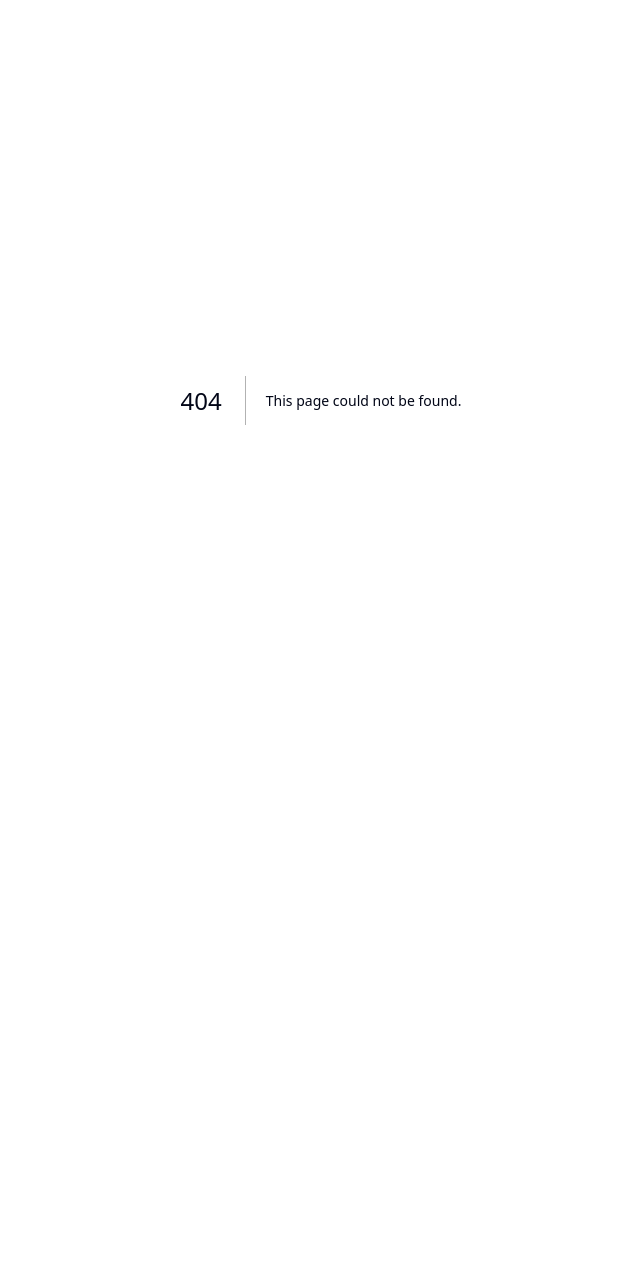
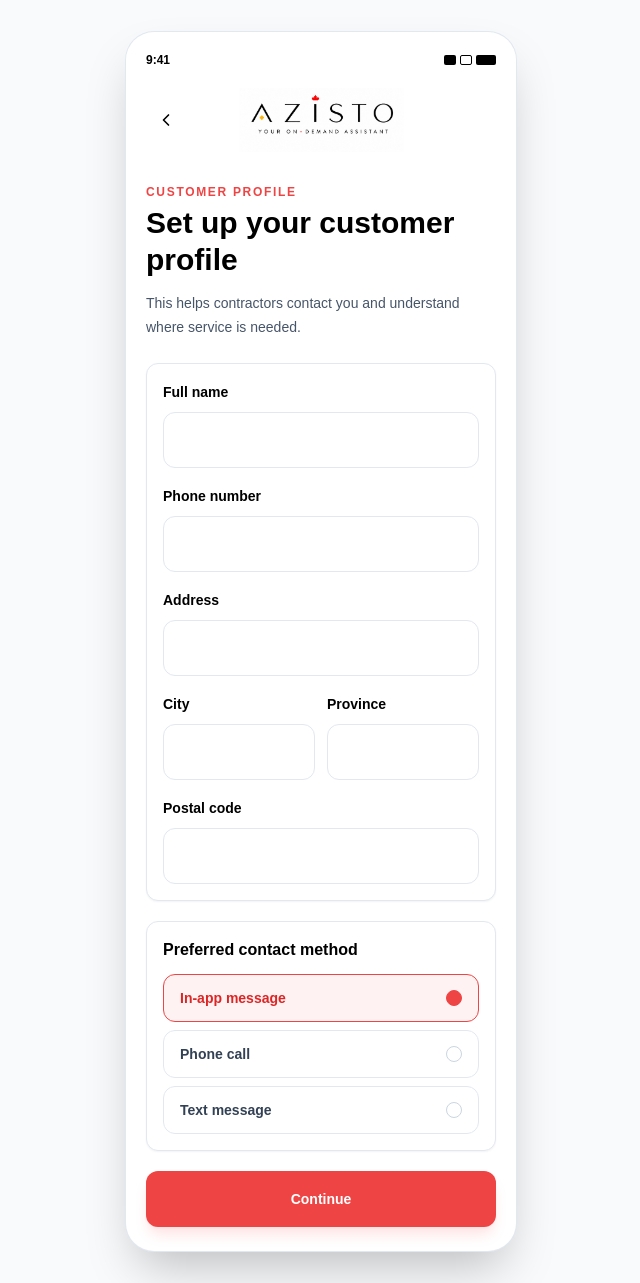
Before and after one commit to azisto-dev/azisto, a Next.js app: page /customer/onboarding in a window 1280 px wide. Before the commit this address had no page. Shown: the whole page, without its empty margins (319-959 px from the left). Before the commit the page ends 800 px from the top, so only its background shows below. Built offline with nearby package versions, Linux system fonts and the light colour scheme.

Commit message:
Add customer onboarding

```diff
--- a/app/account-type/page.tsx
+++ b/app/account-type/page.tsx
@@ -6,7 +6,7 @@ const accountTypes = [
     description:
       "Find trusted help for home, car, pet, garden, moving, and roadside services.",
     buttonText: "Continue as Customer",
-    href: "/home",
+    href: "/customer/onboarding",
   },
   {
     title: "Contractor",
--- /dev/null
+++ b/app/customer/onboarding/page.tsx
@@ -0,0 +1,270 @@
+"use client";
+
+import Link from "next/link";
+import { useRouter } from "next/navigation";
+import { useState } from "react";
+import { doc, serverTimestamp, setDoc } from "firebase/firestore";
+import { ChevronLeft } from "lucide-react";
+import { auth, db } from "@/lib/firebase";
+
+const contactMethods = ["In-app message", "Phone call", "Text message"];
+
+type CustomerForm = {
+  fullName: string;
+  phoneNumber: string;
+  address: string;
+  city: string;
+  province: string;
+  postalCode: string;
+};
+
+const initialForm: CustomerForm = {
+  fullName: "",
+  phoneNumber: "",
+  address: "",
+  city: "",
+  province: "",
+  postalCode: "",
+};
+
+function StatusBar() {
+  return (
+    <div className="mb-5 flex items-center justify-between text-xs font-bold">
+      <span>9:41</span>
+      <div className="flex items-center gap-1">
+        <span className="h-2.5 w-3 rounded-sm bg-black" />
+        <span className="h-2.5 w-3 rounded-sm border border-black" />
+        <span className="h-2.5 w-5 rounded-sm bg-black" />
+      </div>
+    </div>
+  );
+}
+
+function FieldLabel({ children }: { children: React.ReactNode }) {
+  return (
+    <label className="text-sm font-bold leading-5 text-black">{children}</label>
+  );
+}
+
+export default function CustomerOnboardingPage() {
+  const router = useRouter();
+  const [form, setForm] = useState<CustomerForm>(initialForm);
+  const [preferredContactMethod, setPreferredContactMethod] =
+    useState("In-app message");
+  const [errorMessage, setErrorMessage] = useState("");
+  const [isSaving, setIsSaving] = useState(false);
+
+  function updateField(field: keyof CustomerForm, value: string) {
+    setForm((currentForm) => ({
+      ...currentForm,
+      [field]: value,
+    }));
+  }
+
+  async function handleContinue() {
+    const user = auth.currentUser;
+
+    if (!user) {
+      router.push("/login?reason=customer-onboarding");
+      return;
+    }
+
+    try {
+      setIsSaving(true);
+      setErrorMessage("");
+
+      await setDoc(
+        doc(db, "customers", user.uid),
+        {
+          userId: user.uid,
+          fullName: form.fullName,
+          phoneNumber: form.phoneNumber,
+          address: form.address,
+          city: form.city,
+          province: form.province,
+          postalCode: form.postalCode,
+          preferredContactMethod,
+          role: "customer",
+          createdAt: serverTimestamp(),
+          updatedAt: serverTimestamp(),
+        },
+        { merge: true },
+      );
+
+      router.push("/home");
+    } catch (error) {
+      if (error instanceof Error) {
+        setErrorMessage(error.message);
+      } else {
+        setErrorMessage("Unable to save your customer profile.");
+      }
+    } finally {
+      setIsSaving(false);
+    }
+  }
+
+  return (
+    <main className="min-h-screen bg-white text-black md:bg-slate-50 md:px-6 md:py-8">
+      <div className="mx-auto flex min-h-screen w-full max-w-[390px] flex-col bg-white shadow-none md:min-h-[780px] md:overflow-hidden md:rounded-[28px] md:shadow-2xl md:ring-1 md:ring-slate-200">
+        <div className="flex-1 px-5 pb-6 pt-5">
+          <StatusBar />
+
+          <header className="mt-3 grid grid-cols-[40px_1fr_40px] items-center">
+            <Link
+              href="/account-type"
+              className="flex h-10 w-10 items-center justify-center rounded-full text-black"
+              aria-label="Back to account type"
+            >
+              <ChevronLeft aria-hidden="true" className="h-5 w-5" />
+            </Link>
+
+            <Link href="/home" className="flex justify-center">
+              <img
+                src="/azisto-logo-cropped.png"
+                alt="AZISTO - Your on-demand assistant"
+                className="w-full max-w-[165px] object-contain"
+              />
+            </Link>
+
+            <span aria-hidden="true" />
+          </header>
+
+          <section className="mt-8">
+            <p className="text-xs font-bold uppercase tracking-[0.14em] text-red-500">
+              Customer profile
+            </p>
+            <h1 className="mt-1 text-3xl font-bold leading-tight text-black">
+              Set up your customer profile
+            </h1>
+            <p className="mt-3 text-sm leading-6 text-slate-600">
+              This helps contractors contact you and understand where service is
+              needed.
+            </p>
+          </section>
+
+          <form className="mt-6 space-y-5">
+            <section className="space-y-4 rounded-xl border border-slate-200 bg-white p-4 shadow-sm">
+              <div className="space-y-2">
+                <FieldLabel>Full name</FieldLabel>
+                <input
+                  value={form.fullName}
+                  onChange={(event) =>
+                    updateField("fullName", event.target.value)
+                  }
+                  className="h-14 w-full rounded-xl border border-slate-200 bg-white px-4 py-3 text-sm outline-none focus:border-red-300 focus:ring-4 focus:ring-red-50"
+                />
+              </div>
+
+              <div className="space-y-2">
+                <FieldLabel>Phone number</FieldLabel>
+                <input
+                  type="tel"
+                  value={form.phoneNumber}
+                  onChange={(event) =>
+                    updateField("phoneNumber", event.target.value)
+                  }
+                  className="h-14 w-full rounded-xl border border-slate-200 bg-white px-4 py-3 text-sm outline-none focus:border-red-300 focus:ring-4 focus:ring-red-50"
+                />
+              </div>
+
+              <div className="space-y-2">
+                <FieldLabel>Address</FieldLabel>
+                <input
+                  value={form.address}
+                  onChange={(event) =>
+                    updateField("address", event.target.value)
+                  }
+                  className="h-14 w-full rounded-xl border border-slate-200 bg-white px-4 py-3 text-sm outline-none focus:border-red-300 focus:ring-4 focus:ring-red-50"
+                />
+              </div>
+
+              <div className="grid grid-cols-2 gap-3">
+                <div className="space-y-2">
+                  <FieldLabel>City</FieldLabel>
+                  <input
+                    value={form.city}
+                    onChange={(event) =>
+                      updateField("city", event.target.value)
+                    }
+                    className="h-14 w-full rounded-xl border border-slate-200 bg-white px-4 py-3 text-sm outline-none focus:border-red-300 focus:ring-4 focus:ring-red-50"
+                  />
+                </div>
+
+                <div className="space-y-2">
+                  <FieldLabel>Province</FieldLabel>
+                  <input
+                    value={form.province}
+                    onChange={(event) =>
+                      updateField("province", event.target.value)
+                    }
+                    className="h-14 w-full rounded-xl border border-slate-200 bg-white px-4 py-3 text-sm outline-none focus:border-red-300 focus:ring-4 focus:ring-red-50"
+                  />
+                </div>
+              </div>
+
+              <div className="space-y-2">
+                <FieldLabel>Postal code</FieldLabel>
+                <input
+                  value={form.postalCode}
+                  onChange={(event) =>
+                    updateField("postalCode", event.target.value)
+                  }
+                  className="h-14 w-full rounded-xl border border-slate-200 bg-white px-4 py-3 text-sm outline-none focus:border-red-300 focus:ring-4 focus:ring-red-50"
+                />
+              </div>
+            </section>
+
+            <section className="space-y-3 rounded-xl border border-slate-200 bg-white p-4 shadow-sm">
+              <p className="text-base font-bold text-black">
+                Preferred contact method
+              </p>
+
+              <div className="grid gap-2">
+                {contactMethods.map((method) => {
+                  const isSelected = preferredContactMethod === method;
+
+                  return (
+                    <button
+                      key={method}
+                      type="button"
+                      onClick={() => setPreferredContactMethod(method)}
+                      className={`flex h-12 items-center justify-between rounded-xl border px-4 text-sm font-bold transition ${
+                        isSelected
+                          ? "border-red-500 bg-red-50 text-red-600"
+                          : "border-slate-200 bg-white text-slate-700"
+                      }`}
+                    >
+                      <span>{method}</span>
+                      <span
+                        className={`h-4 w-4 rounded-full border ${
+                          isSelected
+                            ? "border-red-500 bg-red-500"
+                            : "border-slate-300 bg-white"
+                        }`}
+                      />
+                    </button>
+                  );
+                })}
+              </div>
+            </section>
+
+            {errorMessage ? (
+              <p className="rounded-xl border border-red-100 bg-red-50 px-4 py-3 text-sm leading-6 text-red-700">
+                {errorMessage}
+              </p>
+            ) : null}
+
+            <button
+              type="button"
+              onClick={handleContinue}
+              disabled={isSaving}
+              className="flex h-14 w-full items-center justify-center rounded-xl bg-red-500 text-sm font-bold text-white shadow-lg shadow-red-100 disabled:cursor-not-allowed disabled:bg-slate-400 disabled:shadow-none"
+            >
+              {isSaving ? "Saving..." : "Continue"}
+            </button>
+          </form>
+        </div>
+      </div>
+    </main>
+  );
+}
```
